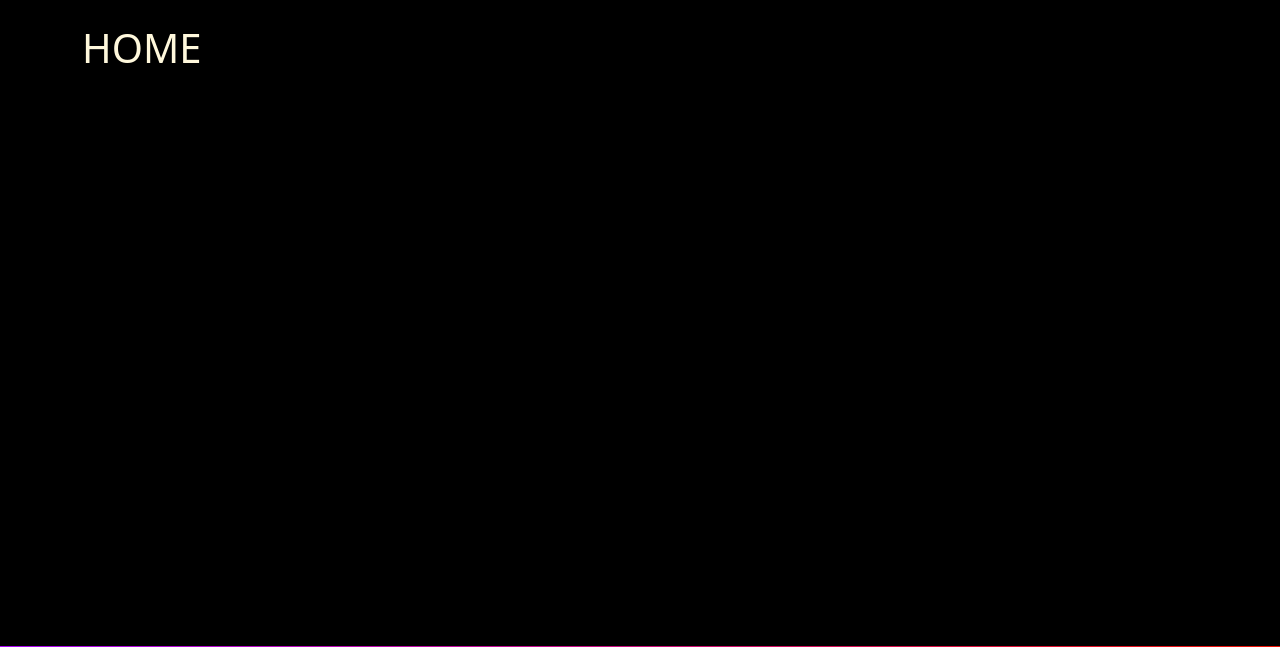
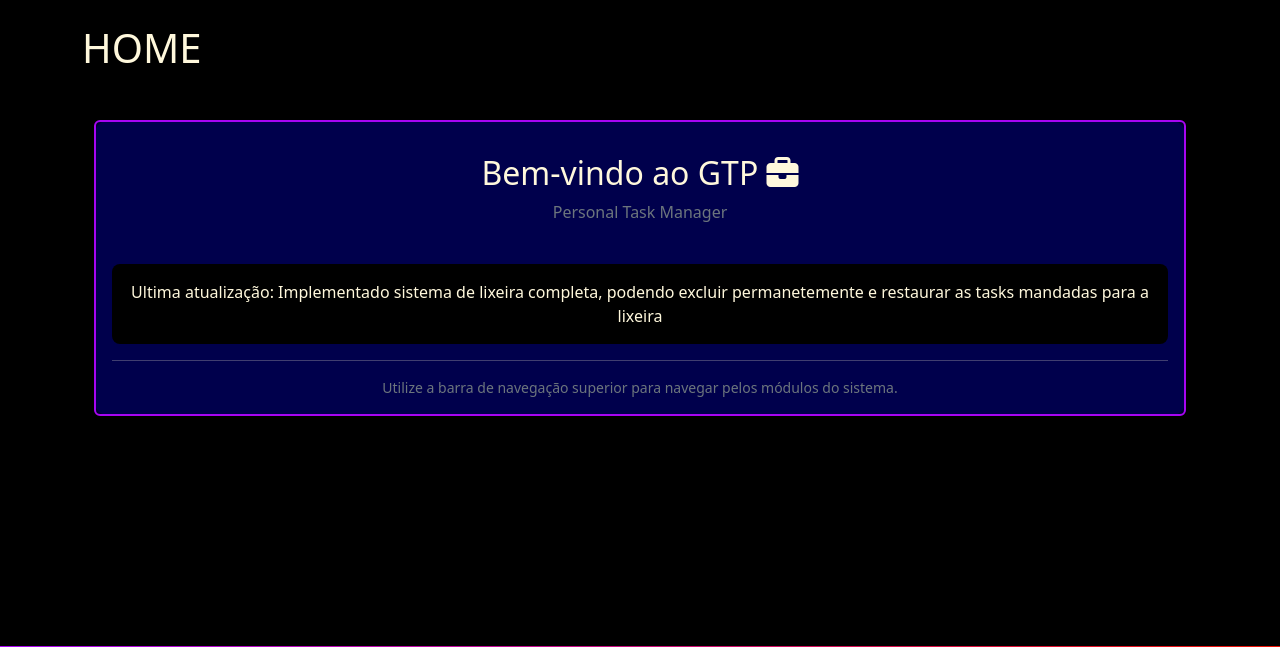
Before and after one commit to Scalabrini17/Personal_Task_Manager, a Django app: page / in a window 1280 px wide. Shown: the part 61-708 px from the top of the page. Run offline with Django 5.2, Linux system fonts and the light colour scheme; some libraries are stand-ins or nearby versions.

Commit message:
Update: Adicionado tela de home, tela de boas vindas

```diff
--- a/templates/task/home.html
+++ b/templates/task/home.html
@@ -6,5 +6,38 @@
 
 <h1>HOME</h1>
 
+<div class="container mt-5">
+    <div class="card shadow-lg border-0 rounded-4">
+
+        <div class="card-body text-center card h-100 shadow">
+
+            <img src="" width="120">
+
+            <h2 class="mt-3">Bem-vindo ao GTP <i class="fa-solid fa-briefcase"></i></h2>
+
+            <p class="text-secondary">
+                Personal Task Manager
+            </p>
+
+            <div class="bg-black rounded-3 p-3 mt-4">
+
+                <!-- Recados para o Usuário -->
+                <p class="mb-0">
+                    Ultima atualização: Implementado sistema de lixeira completa, podendo excluir permanetemente e restaurar as tasks mandadas para a lixeira
+                </p>
+
+            </div>
+
+            <hr>
+
+            <small class="text-secondary">
+                Utilize a barra de navegação superior para navegar pelos módulos do sistema.
+            </small>
+
+        </div>
+
+    </div>
+</div>
+
 
 {% endblock %}
```
Also changed, not shown: readme.md.
